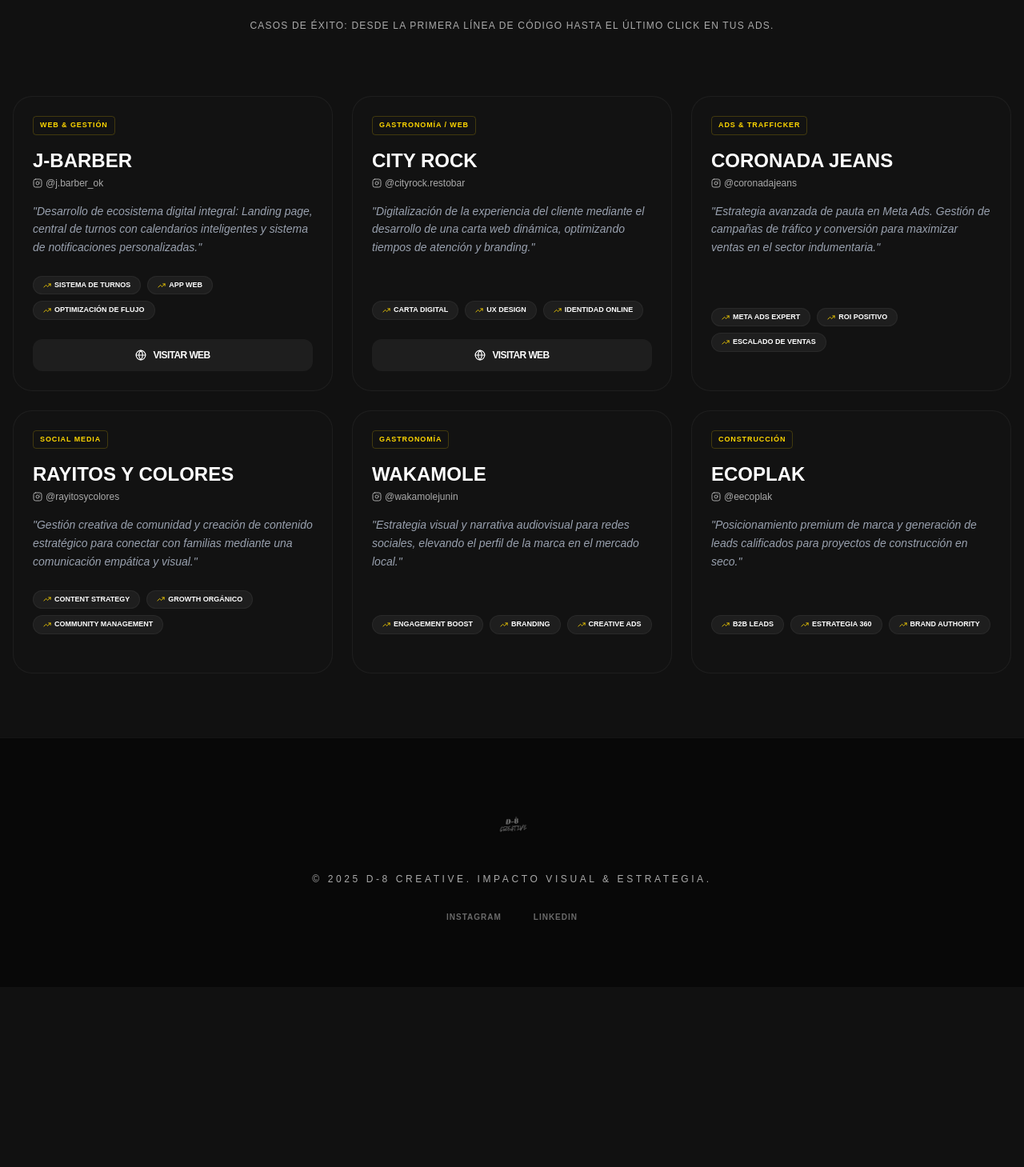
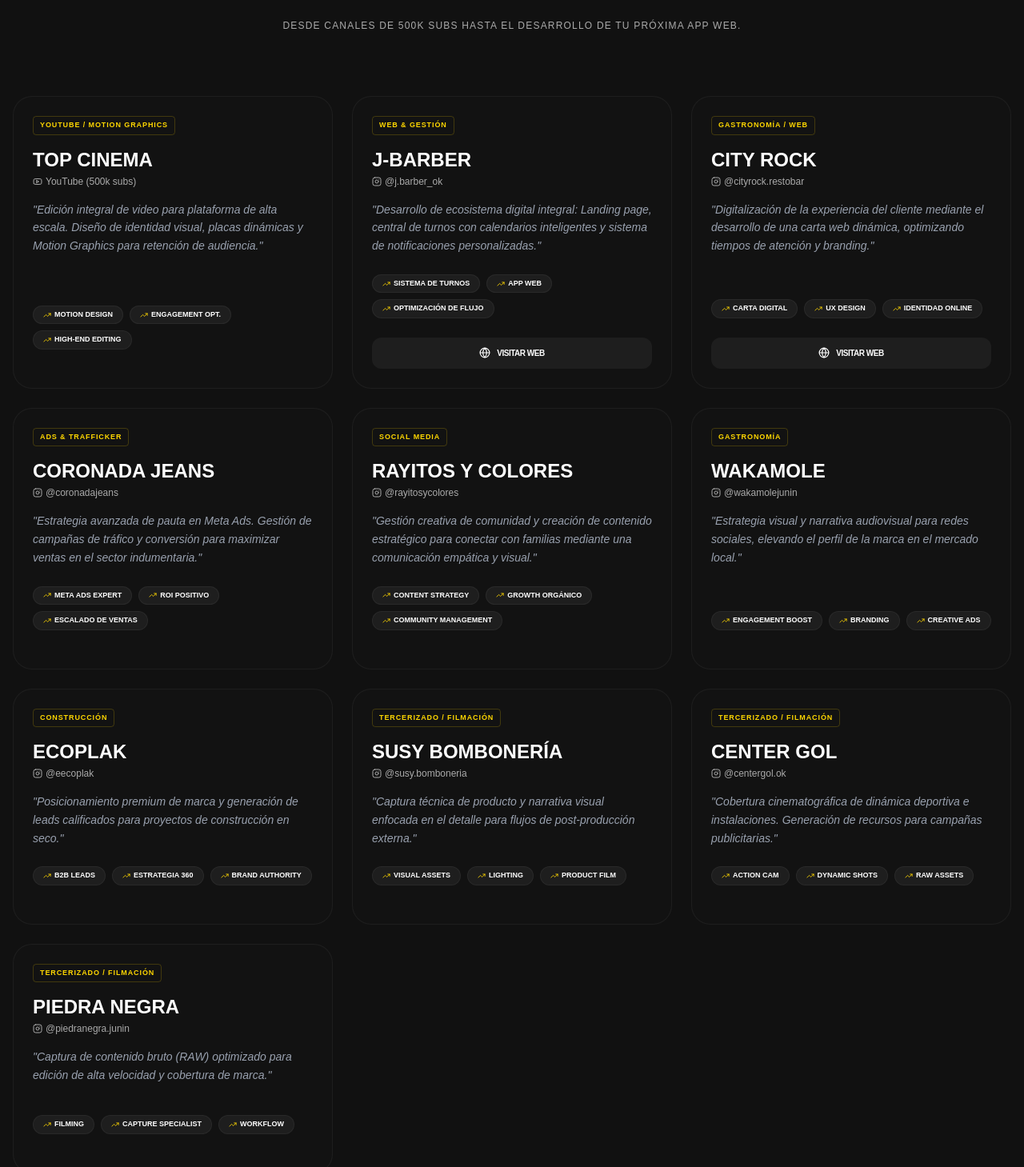
Before and after one commit to Davidespinosa8/d8_creative, a React (Vite) app: page /branding in a window 1280 px wide. Shown: the part 171-1630 px from the top of the page at 80% size. Before the commit the page ends 1405 px from the top, so only its background shows below. Built offline with nearby package versions, Linux system fonts and the light colour scheme.

Commit message:
se agregan clientes

```diff
--- a/src/App.tsx
+++ b/src/App.tsx
@@ -67,7 +67,7 @@
             </p>
             <div className="flex justify-center gap-10">
               <a href="https://instagram.com/d8_creative" target="_blank" rel="noreferrer" className="text-white/40 hover:text-brand-yellow transition-colors font-black text-[10px] uppercase tracking-widest">Instagram</a>
-              <a href="#" className="text-white/40 hover:text-brand-yellow transition-colors font-black text-[10px] uppercase tracking-widest">LinkedIn</a>
+              <a href="https://www.linkedin.com/in/dar%C3%ADo-david-espinosa-b50972258/" className="text-white/40 hover:text-brand-yellow transition-colors font-black text-[10px] uppercase tracking-widest">LinkedIn</a>
             </div>
           </div>
         </footer>
--- a/src/pages/BrandingPortfolio.tsx
+++ b/src/pages/BrandingPortfolio.tsx
@@ -1,10 +1,18 @@
 import { motion } from "framer-motion";
-import { ArrowLeft, Instagram, Globe, TrendingUp } from "lucide-react";
+import { ArrowLeft, Instagram, Globe, TrendingUp, Youtube } from "lucide-react";
 import { Link } from "react-router-dom";
 
 const brandingProjects = [
   {
     id: 1,
+    name: "Top Cinema",
+    handle: "YouTube (500k subs)",
+    tag: "YouTube / Motion Graphics",
+    description: "Edición integral de video para plataforma de alta escala. Diseño de identidad visual, placas dinámicas y Motion Graphics para retención de audiencia.",
+    stats: ["Motion Design", "Engagement Opt.", "High-End Editing"],
+  },
+  {
+    id: 2,
     name: "J-Barber",
     handle: "@j.barber_ok",
     tag: "Web & Gestión",
@@ -13,7 +21,7 @@
     externalLink: "https://j-barber.vercel.app"
   },
   {
-    id: 2,
+    id: 3,
     name: "City Rock",
     handle: "@cityrock.restobar",
     tag: "Gastronomía / Web",
@@ -22,7 +30,7 @@
     externalLink: "https://cityrock.netlify.app"
   },
   {
-    id: 3,
+    id: 4,
     name: "Coronada Jeans",
     handle: "@coronadajeans",
     tag: "Ads & Trafficker",
@@ -30,7 +38,7 @@
     stats: ["Meta Ads Expert", "ROI Positivo", "Escalado de Ventas"],
   },
   {
-    id: 4,
+    id: 5,
     name: "Rayitos y Colores",
     handle: "@rayitosycolores",
     tag: "Social Media",
@@ -38,7 +46,7 @@
     stats: ["Content Strategy", "Growth Orgánico", "Community Management"],
   },
   {
-    id: 5,
+    id: 6,
     name: "Wakamole",
     handle: "@wakamolejunin",
     tag: "Gastronomía",
@@ -46,12 +54,36 @@
     stats: ["Engagement Boost", "Branding", "Creative Ads"],
   },
   {
-    id: 6,
+    id: 7,
     name: "Ecoplak",
     handle: "@eecoplak",
     tag: "Construcción",
     description: "Posicionamiento premium de marca y generación de leads calificados para proyectos de construcción en seco.",
     stats: ["B2B Leads", "Estrategia 360", "Brand Authority"],
+  },
+  {
+    id: 8,
+    name: "Susy Bombonería",
+    handle: "@susy.bomboneria",
+    tag: "Tercerizado / Filmación",
+    description: "Captura técnica de producto y narrativa visual enfocada en el detalle para flujos de post-producción externa.",
+    stats: ["Visual Assets", "Lighting", "Product Film"],
+  },
+  {
+    id: 9,
+    name: "Center Gol",
+    handle: "@centergol.ok",
+    tag: "Tercerizado / Filmación",
+    description: "Cobertura cinematográfica de dinámica deportiva e instalaciones. Generación de recursos para campañas publicitarias.",
+    stats: ["Action Cam", "Dynamic Shots", "RAW Assets"],
+  },
+  {
+    id: 10,
+    name: "Piedra Negra",
+    handle: "@piedranegra.junin",
+    tag: "Tercerizado / Filmación",
+    description: "Captura de contenido bruto (RAW) optimizado para edición de alta velocidad y cobertura de marca.",
+    stats: ["Filming", "Capture Specialist", "Workflow"],
   }
 ];
 
@@ -70,7 +102,7 @@
             Branding & <span className="text-brand-yellow">Estrategia</span>
           </h1>
           <p className="text-brand-gray max-w-2xl mx-auto uppercase tracking-widest text-xs">
-            Casos de éxito: Desde la primera línea de código hasta el último click en tus Ads.
+            Desde canales de 500k subs hasta el desarrollo de tu próxima App Web.
           </p>
         </div>
 
@@ -90,15 +122,10 @@
                   </span>
                 </div>
 
-                <h2 className="text-2xl font-black text-white uppercase group-hover:text-brand-yellow transition-colors">{project.name}</h2>
-                <a
-                  href={`https://instagram.com/${project.handle.replace('@','')}`}
-                  target="_blank"
-                  rel="noreferrer"
-                  className="text-brand-gray hover:text-white transition-colors text-xs flex items-center gap-1 mt-1 mb-4"
-                >
-                  <Instagram size={12} /> {project.handle}
-                </a>
+                <h2 className="text-2xl font-black text-white uppercase group-hover:text-brand-yellow transition-colors leading-tight">{project.name}</h2>
+                <div className="text-brand-gray text-xs flex items-center gap-1 mt-1 mb-4">
+                  {project.id === 1 ? <Youtube size={12} /> : <Instagram size={12} />} {project.handle}
+                </div>
 
                 <p className="text-gray-400 text-sm leading-relaxed mb-6 italic min-h-15">
                   "{project.description}"
@@ -119,7 +146,7 @@
                     href={project.externalLink}
                     target="_blank"
                     rel="noreferrer"
-                    className="flex items-center justify-center gap-2 w-full py-3 bg-white/5 hover:bg-brand-yellow hover:text-black rounded-xl text-xs font-black uppercase tracking-tighter transition-all"
+                    className="flex items-center justify-center gap-2 w-full py-3 bg-white/5 hover:bg-brand-yellow hover:text-black rounded-xl text-[10px] font-black uppercase tracking-tighter transition-all"
                   >
                     <Globe size={14} /> Visitar Web
                   </a>
```
